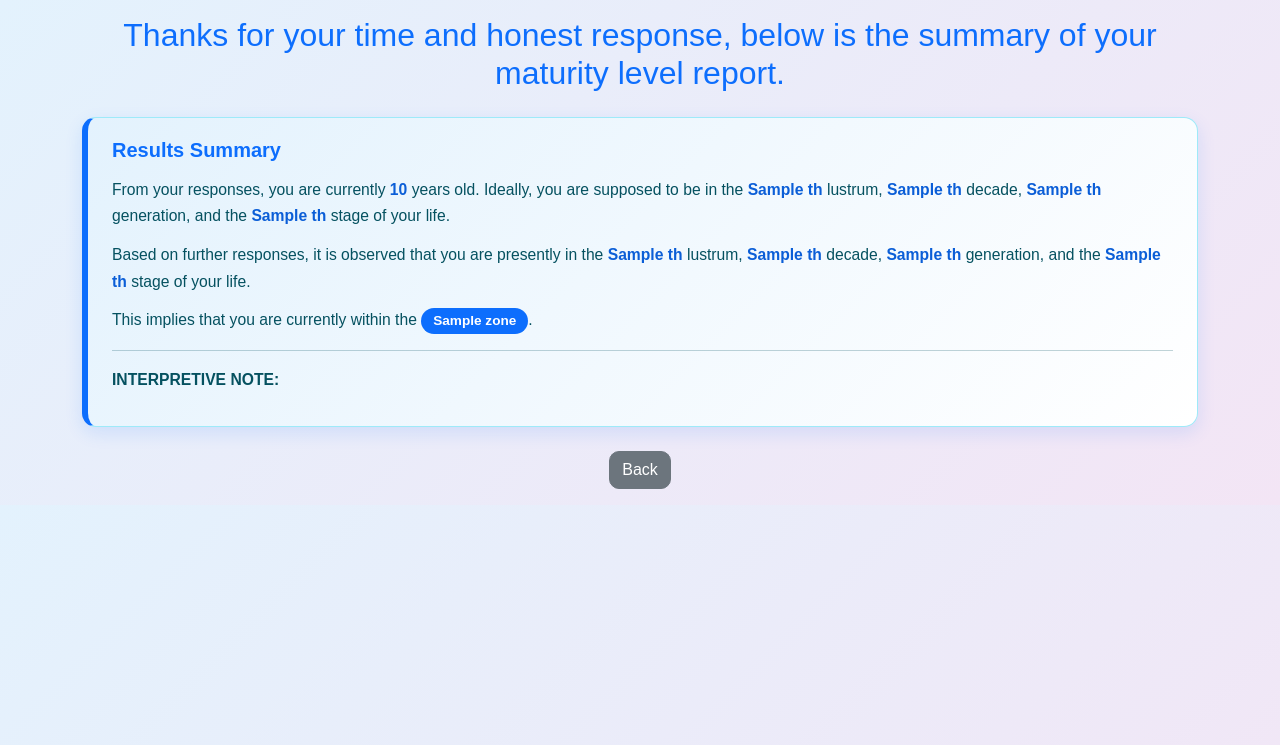
After one commit to ItzBigJoe/darematurographymodels, a Flask app: template templates/result_page.html in a window 1280 px wide. The commit adds this page. Shown: the top 745 px of the page. Run offline with Flask 3, Linux system fonts and the light colour scheme; the template is opened without the code that fills it: most values are stand-ins (such as "Sample title", 1, 10 or a date in 2020).

Commit message:
pull and push requirements

```diff
--- a/main.py
+++ b/main.py
@@ -4,6 +4,7 @@ import pandas as pd
 from maturography import MaturographyCalculator
 from datetime import timedelta
 import socket
+import json
 
 main = Flask(__name__)
 main.secret_key = "your_super_secret_key"  # Change this to a secure random key
@@ -506,10 +507,35 @@ def submit():
             "occupation": occupation,
             "education": education
         }
-        return render_template("result_snippet.html", result=result, socio=socio)
+
+        # Save result to session and redirect to the full result page
+        try:
+            session['last_result'] = json.dumps(result)
+            session['last_socio'] = json.dumps(socio)
+        except Exception:
+            # If session storage fails, fall back to rendering the snippet directly
+            return render_template("result_snippet.html", result=result, socio=socio)
+
+        return redirect(url_for('result_page'))
 
     except Exception as e:
         return f"<div class='alert alert-danger'>Error: {str(e)}</div>"
+
+
+@main.route('/result')
+def result_page():
+    """Render the full result page using the last submission stored in session."""
+    res_js = session.get('last_result')
+    socio_js = session.get('last_socio')
+    if not res_js or not socio_js:
+        return redirect(url_for('index'))
+    try:
+        result = json.loads(res_js)
+        socio = json.loads(socio_js)
+    except Exception:
+        return redirect(url_for('index'))
+
+    return render_template('result_page.html', result=result, socio=socio)
 
 
 # Build a column mapping for all columns (defined once at module level)
--- a/static/style.css
+++ b/static/style.css
@@ -1,18 +1,132 @@
 body {
   background: linear-gradient(135deg, #e3f2fd, #f3e5f5);
   font-family: 'Poppins', sans-serif;
+  color: #212529;
 }
 
+/* Card styling */
 .card {
-  border-radius: 15px;
+  border-radius: 16px;
+  box-shadow: 0 8px 24px rgba(0, 0, 0, 0.08);
+  background-color: #ffffff;
 }
 
+/* Primary button */
 .btn-primary {
-  background-color: #007bff;
+  background-color: #0d6efd;
   border: none;
+  font-weight: 600;
+  padding: 10px 24px;
+  border-radius: 10px;
 }
 
+.btn-primary:hover {
+  background-color: #0b5ed7;
+}
+
+/* Secondary button */
+.btn-secondary {
+  border-radius: 10px;
+  font-weight: 500;
+}
+
+/* Results summary alert */
 .alert-info {
-  background-color: #e3f2fd;
-  border-left: 5px solid #0d6efd;
+  background: linear-gradient(135deg, #e3f2fd, #ffffff);
+  border-left: 6px solid #0d6efd;
+  border-radius: 14px;
+  padding: 20px 24px;
+  box-shadow: 0 6px 18px rgba(13, 110, 253, 0.12);
 }
+
+/* Results heading */
+.alert-info h5 {
+  color: #0d6efd;
+  font-weight: 700;
+  margin-bottom: 15px;
+}
+
+/* Results text */
+.alert-info p {
+  font-size: 0.98rem;
+  line-height: 1.7;
+  margin-bottom: 12px;
+}
+
+/* Highlighted values */
+.alert-info strong {
+  color: #0b5ed7;
+}
+
+/* Zone badge */
+.alert-info .badge {
+  font-size: 0.85rem;
+  padding: 6px 12px;
+  border-radius: 20px;
+}
+
+/* Note emphasis */
+.Note {
+  color: #ff1a22;
+  font-weight: 600;
+  font-size: 0.9rem;
+}
+
+/* Smooth page transitions */
+.form-page {
+  animation: fadeIn 0.35s ease-in-out;
+}
+
+@keyframes fadeIn {
+  from {
+    opacity: 0;
+    transform: translateY(8px);
+  }
+  to {
+    opacity: 1;
+    transform: translateY(0);
+  }
+}
+
+/* Responsive text adjustments */
+@media (max-width: 768px) {
+  .alert-info p {
+    font-size: 0.95rem;
+  }
+  /* ===== Maturity Zone Color Coding ===== */
+
+  .zone-violet {
+    color: #6f42c1; /* Deep violet */
+    font-weight: 600;
+  }
+
+  .zone-red {
+    color: #dc3545; /* Bootstrap danger red */
+    font-weight: 600;
+  }
+
+  .zone-blue {
+    color: #0d6efd; /* Bootstrap primary blue */
+    font-weight: 600;
+  }
+
+  .zone-green {
+    color: #198754; /* Bootstrap success green */
+    font-weight: 600;
+  }
+
+  .zone-yellow {
+    color: #ffc107; /* Bootstrap warning yellow */
+    font-weight: 600;
+  }
+
+  /* Improve readability on light background */
+  .zone-yellow {
+    text-shadow: 0 0 0 #000; /* prevents washout */
+  }
+  .btn-primary,
+  .btn-secondary {
+    width: 100%;
+    margin-bottom: 10px;
+  }
+}
--- a/style.css
+++ b/style.css
@@ -21,7 +21,7 @@ h2, h3, h4 {
 }
 
 .table th {
-  background-color: #1a6cff !important;
+  background-color: #7d9edb !important;
   color: #fff !important;
   font-size: 0.85rem;
 }
@@ -61,6 +61,9 @@ h2, h3, h4 {
   flex-direction: column;
   z-index: 999;
 }
+.Note {
+color: #ff1a22;
+}
 
 .zoom-controls button {
   margin: 2px 0;
--- /dev/null
+++ b/templates/result_page.html
@@ -0,0 +1,23 @@
+<!DOCTYPE html>
+<html lang="en">
+<head>
+  <meta charset="UTF-8">
+  <meta name="viewport" content="width=device-width, initial-scale=1.0">
+  <title>Maturography Result</title>
+  <link href="https://cdn.jsdelivr.net/npm/bootstrap@5.3.3/dist/css/bootstrap.min.css" rel="stylesheet">
+  <link rel="stylesheet" href="{{ url_for('static', filename='style.css') }}">
+</head>
+<body>
+  <div class="container py-3">
+    <h2 class="mb-4 text-center text-primary">Thanks for your time and honest response, below is the summary of your maturity level report.</h2>
+
+    <div class="mt-3">
+      {% include 'result_snippet.html' %}
+    </div>
+
+    <div class="mt-4 text-center">
+      <a href="{{ url_for('index') }}" class="btn btn-secondary">Back</a>
+    </div>
+  </div>
+</body>
+</html>
--- a/templates/result_snippet.html
+++ b/templates/result_snippet.html
@@ -1,23 +1,99 @@
+{% macro ordinal(n) %}
+  {{ n }}
+  {% if n % 100 in [11, 12, 13] %}
+    th
+  {% elif n % 10 == 1 %}
+    st
+  {% elif n % 10 == 2 %}
+    nd
+  {% elif n % 10 == 3 %}
+    rd
+  {% else %}
+    th
+  {% endif %}
+{% endmacro %}
+
 <div class="alert alert-info mt-4">
   <h5 class="fw-bold">Results Summary</h5>
-  <p><strong>Age:</strong> {{ socio.age }}</p>
-  <p><strong>Marital Status:</strong> {{ socio.marital_status or '—' }}</p>
-  <p><strong>Gender:</strong> {{ socio.gender or '—' }}</p>
-  <p><strong>Occupation:</strong> {{ socio.occupation or '—' }}</p>
-  <p><strong>Highest Education:</strong> {{ socio.education or '—' }}</p>
+
+  <p>
+    From your responses, you are currently
+    <strong>{{ socio.age }}</strong> years old.
+    Ideally, you are supposed to be in the
+    <strong>{{ ordinal(result.Predicted.a_phm) }}</strong> lustrum,
+    <strong>{{ ordinal(result.Predicted.b_phm) }}</strong> decade,
+    <strong>{{ ordinal(result.Predicted.c_phm) }}</strong> generation,
+    and the
+    <strong>{{ ordinal(result.Predicted.d_phm) }}</strong> stage of your life.
+  </p>
+
+  <p>
+    Based on further responses, it is observed that you are presently in the
+    <strong>{{ ordinal(result.Observed.a_ohm) }}</strong> lustrum,
+    <strong>{{ ordinal(result.Observed.b_ohm) }}</strong> decade,
+    <strong>{{ ordinal(result.Observed.c_ohm) }}</strong> generation,
+    and the
+    <strong>{{ ordinal(result.Observed.d_ohm) }}</strong> stage of your life.
+  </p>
+
+  <p>
+    This implies that you are currently within the
+    <span class="badge bg-primary">{{ result.zone }}</span>.
+  </p>
+
+  {% set zone_class = "" %}
+  {% if result.zone == "Violet Zone (Cosmetic Maturity)" %}
+    {% set zone_class = "zone-violet" %}
+  {% elif result.zone == "Red Zone (Formative Maturity)" %}
+    {% set zone_class = "zone-red" %}
+  {% elif result.zone == "Blue Zone (Transcendent Maturity)" %}
+    {% set zone_class = "zone-blue" %}
+  {% elif result.zone == "Green Zone (Fulfilled Maturity)" %}
+    {% set zone_class = "zone-green" %}
+  {% elif result.zone == "Yellow Zone (Functional Maturity)" %}
+    {% set zone_class = "zone-yellow" %}
+  {% endif %}
+
   <hr>
-  <p><strong>Observed Lustrum:</strong> {{ result.Observed.a_ohm }}</p>
-  <p><strong>Observed Decade:</strong> {{ result.Observed.b_ohm }}</p>
-  <p><strong>Observed Generation:</strong> {{ result.Observed.c_ohm }}</p>
-  <p><strong>Observed Life Stage:</strong> {{ result.Observed.d_ohm }}</p>
-  <p><strong>Observed Human Maturogram:</strong> {{ result.Observed.ohm }}</p>
-  <hr>
-  <p><strong>Predicted Lustrum:</strong> {{ result.Predicted.a_phm }}</p>
-  <p><strong>Predicted Decade:</strong> {{ result.Predicted.b_phm }}</p>
-  <p><strong>Predicted Generation:</strong> {{ result.Predicted.c_phm }}</p>
-  <p><strong>Predicted Life Stage:</strong> {{ result.Predicted.d_phm }}</p>
-  <p><strong>Predicted Human Maturogram:</strong> {{ result.Predicted.phm }}</p>
-  <hr>
-  <p><strong>Percentage Human Maturogram:</strong> {{ result.percentage_hm }}%</p>
-  <p><strong>Maturity Zone:</strong> <span class="badge bg-primary">{{ result.zone }}</span></p>
+
+  <p class="fw-bold {{ zone_class }}">
+    INTERPRETIVE NOTE:
+  </p>
+
+  {% if result.zone == "Violet Zone (Cosmetic Maturity)" %}
+    <p class="{{ zone_class }}">
+      Individuals at this zone demonstrate extraordinary philosophical or intuitive
+      insight that transcends personal, cultural, and temporal boundaries. They
+      function as universal exemplars—tapping into cosmic consciousness and
+      symbolizing the evolution of human potential toward planetary or
+      cosmological wisdom.
+    </p>
+
+  {% elif result.zone == "Red Zone (Formative Maturity)" %}
+    <p class="{{ zone_class }}">
+      Individuals in this zone are undergoing foundational development of body,
+      emotion, intellect, and interpersonal skills. Identity is forming but not
+      yet fully autonomous.
+    </p>
+
+  {% elif result.zone == "Blue Zone (Transcendent Maturity)" %}
+    <p class="{{ zone_class }}">
+      This is a rare maturity zone marked by deep wisdom, inner peace, legacy
+      consciousness, and often intuitive or philosophical insight appropriate
+      for one’s age.
+    </p>
+
+  {% elif result.zone == "Green Zone (Fulfilled Maturity)" %}
+    <p class="{{ zone_class }}">
+      Individuals at this zone demonstrate reflective integration of life
+      experiences, mentoring of others, ethical leadership, and transgenerational
+      thinking.
+    </p>
+
+  {% elif result.zone == "Yellow Zone (Functional Maturity)" %}
+    <p class="{{ zone_class }}">
+      This is a capability-driven zone characterized by self-regulation, social
+      responsibility, career productivity, and an evolving sense of life purpose.
+    </p>
+  {% endif %}
 </div>
```
Also changed, not shown: README.md, 1 other file.
